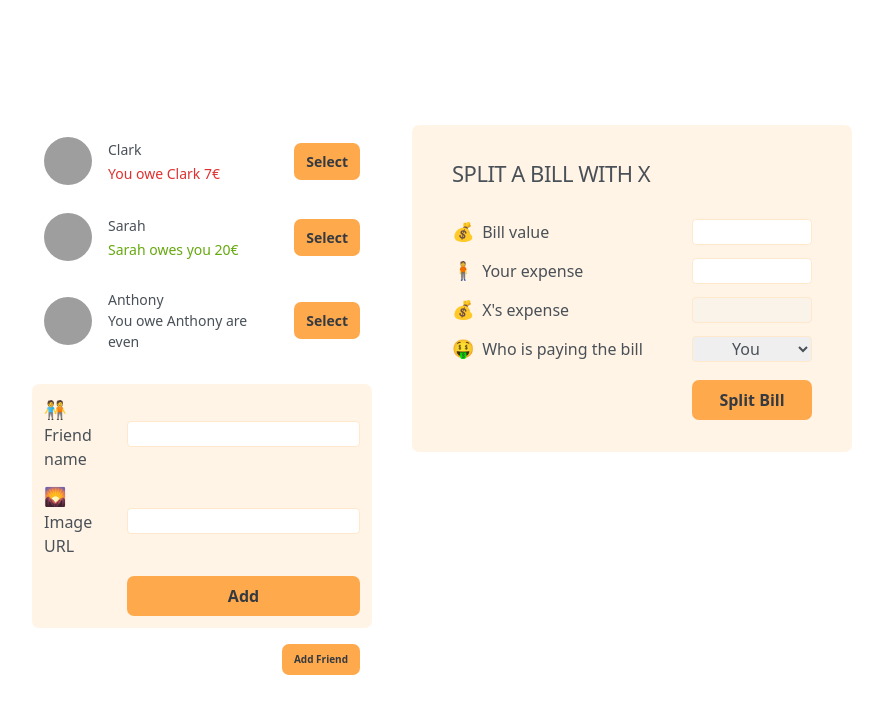
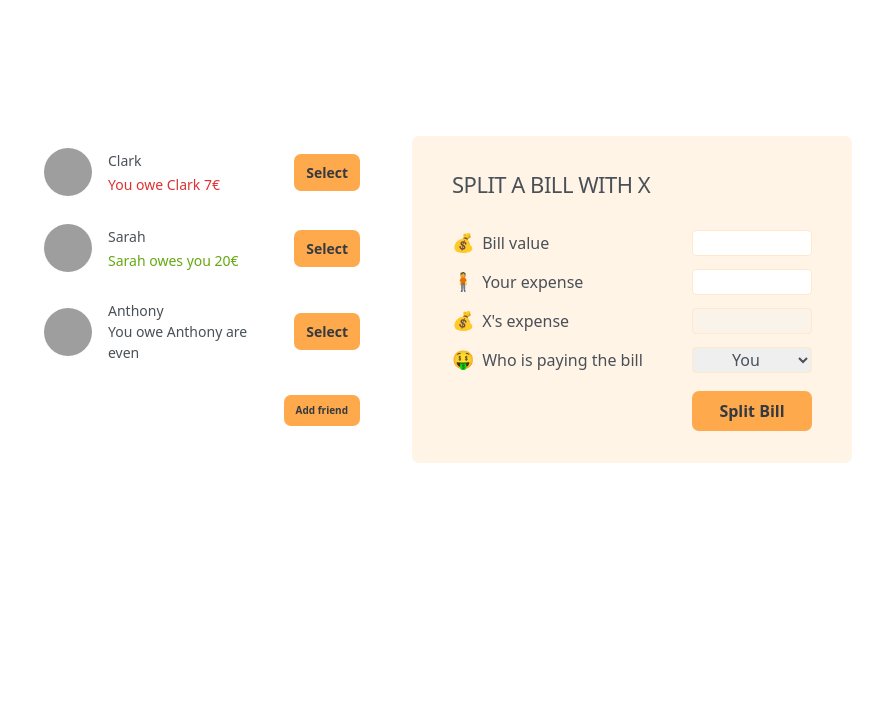
Before and after one commit to JeffDanielle/eat-n-split, a React (Vite) app: page / in a window 1280 px wide. Shown: the top 714 px of the page, without its empty margins (198-1081 px from the left). Built offline with nearby package versions, Linux system fonts and the light colour scheme; grey boxes are pictures that could not be loaded.

Commit message:
98. Displaying the New Friend Form -7min

```diff
--- a/src/App.jsx
+++ b/src/App.jsx
@@ -3,15 +3,21 @@
 import FormAddFriend from './components/FormAddFriend';
 import FormSplitBill from './components/FromSplitBill';
 import Button from './components/Button';
+import { useState } from 'react';
 
 function App() {
+  const [showAddFriend, setShowAddFriend] = useState(false);
+
+  const handleShowAddFriend = () => {
+    setShowAddFriend(prevState => !prevState)
+  }
 
   return (
     <div className='app'>
       <div className="sidebar">
         <FriendList />
-        <FormAddFriend />
-        <Button>Add Friend</Button>
+        {showAddFriend && <FormAddFriend />}
+        <Button onClick={handleShowAddFriend}>{showAddFriend ? "Close" : "Add friend"}</Button>
       </div>
 
       <FormSplitBill></FormSplitBill>
--- a/src/components/Button.jsx
+++ b/src/components/Button.jsx
@@ -1,6 +1,6 @@
-const Button = ({ children }) => {
+const Button = ({ children, onClick }) => {
     return (
-        <button className="button">{children}</button>
+        <button className="button" onClick={onClick}>{children}</button>
     );
 }
 
```
